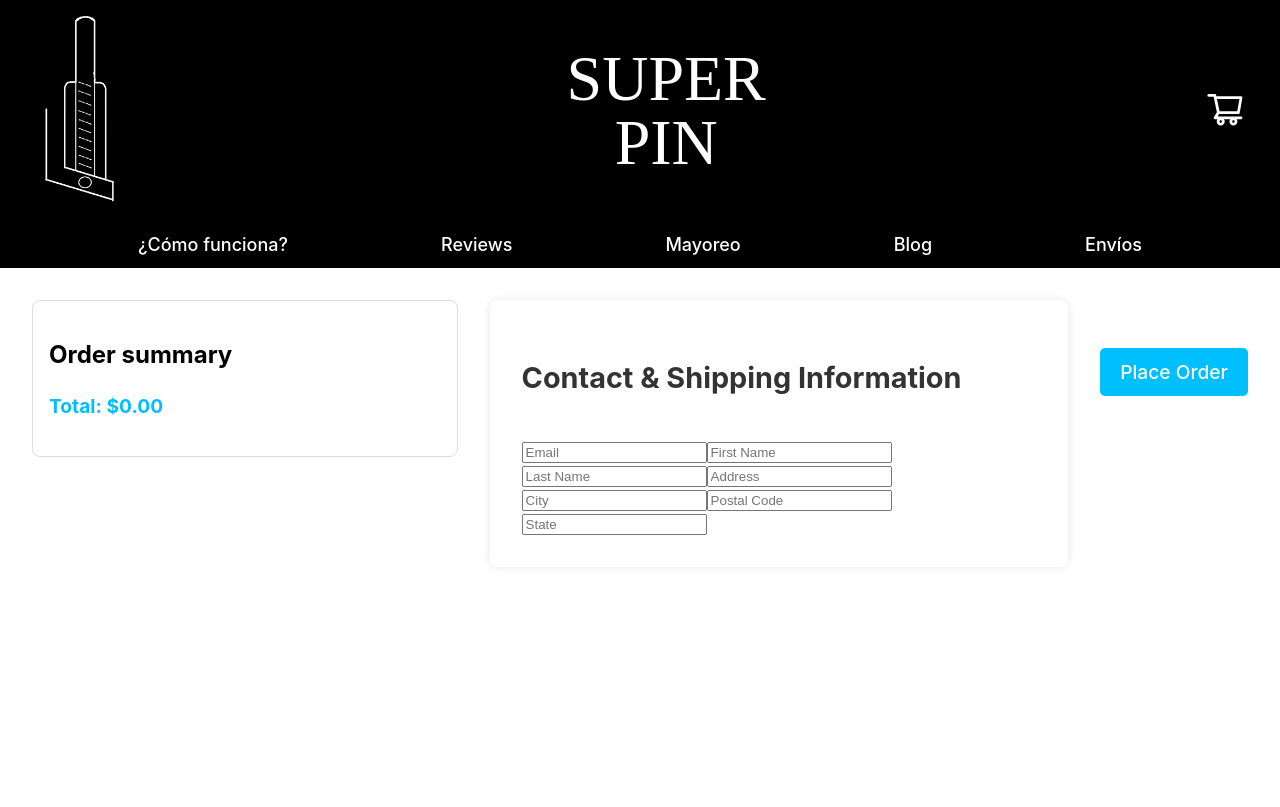
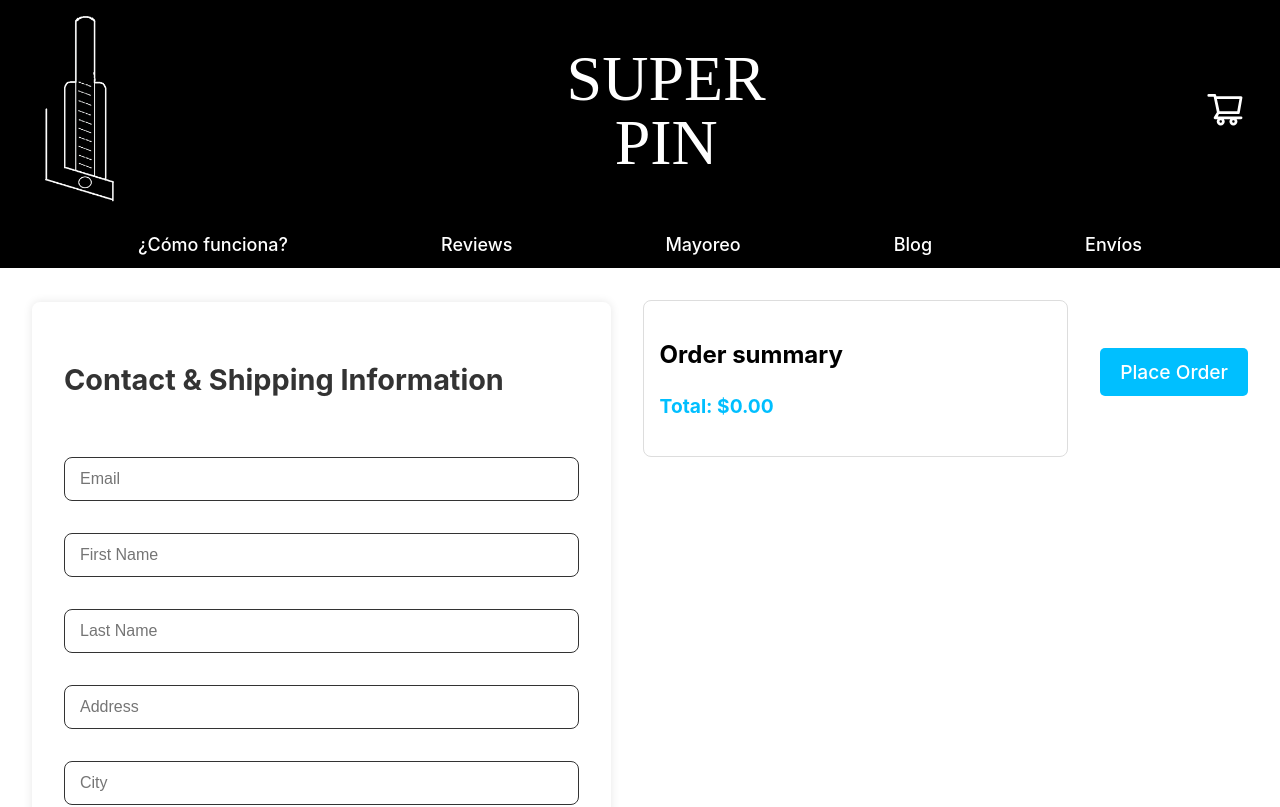
Before and after one commit to DiegoLarrieta/SuperPinPage, a React (Vite) app: page /checkout in a window 1280 px wide. Shown: the top 807 px of the page. Built offline with nearby package versions, Linux system fonts and the light colour scheme; a web font is replaced by a local one.

Commit message:
Redirect&UserData

```diff
--- a/src/Components/UserData/UserData.css
+++ b/src/Components/UserData/UserData.css
@@ -5,10 +5,28 @@
     gap: 1rem;
     padding: 2rem;
     max-width: 100%;
-    margin: 0 auto;
+    margin: 2px auto;
     background-color: #fff;
     border-radius: 8px;
     box-shadow: 0 0 10px rgba(0, 0, 0, 0.1);
+  }
+
+  .userdata-container input {
+    padding: 12px 15px; /* Aumentar el padding para hacer los inputs más grandes */
+    border: 1px solid #333; /* Bordes negros */
+    border-radius: 8px; /* Borde redondeado */
+    font-size: 1rem; /* Ajuste de tamaño de texto */
+    width: 100%; /* Asegurar que el input ocupe todo el espacio disponible */
+    box-sizing: border-box; /* Asegurar que el padding no afecte el tamaño del contenedor */
+    background-color: #fff; /* Fondo blanco */
+    transition: all 0.3s ease; /* Agregar transición para efectos de enfoque */
+    margin: 1rem 0;
+  }
+
+  /* Cambios en los campos cuando están enfocados */
+  .userdata-container input:focus {
+    border-color: #00bfff; /* Cambiar el color del borde al hacer foco */
+    outline: none; /* Eliminar el contorno por defecto */
   }
 
   .userdata-container h2 {
--- a/src/Pages/Checkout/Checkout.tsx
+++ b/src/Pages/Checkout/Checkout.tsx
@@ -50,14 +50,15 @@
       </style>
       <Header />
       <div className="checkout-container">
-        {/* Order Summary */}
-        <div className="checkout-summary">
-          <OrderSummary />
-        </div>
 
         {/* User Data */}
         <div className="checkout-form">
           <UserData userData={userData} setUserData={setUserData} />
+        </div>
+
+        {/* Order Summary */}
+        <div className="checkout-summary">
+          <OrderSummary />
         </div>
 
         {/* Place Order Button */}
```
Also changed, not shown: 1 other file (tests, documents, lock files or other folders).
